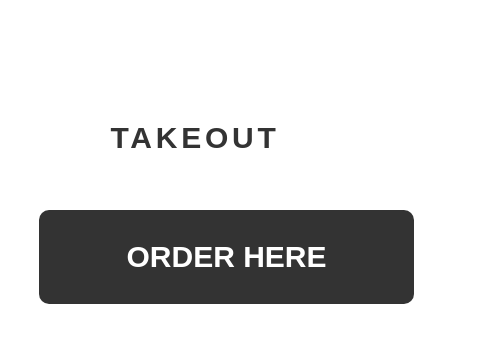
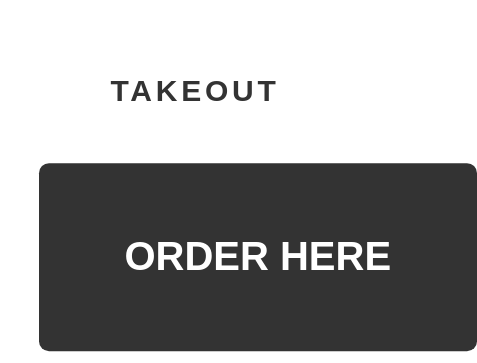
Before and after one commit to anthonytedja/takeout, a plain HTML site: page index.html in a window 390 px wide. Shown: the top 363 px of the page, 477 px wide, since content can reach past the window. Drawn offline with Linux system fonts and the light colour scheme.

Commit message:
Button Sizing

```diff
--- a/styles.css
+++ b/styles.css
@@ -188,11 +188,6 @@ button:active {
     .main-content {
         text-align: center;
     }
-
-    button {
-        float: none;
-    }
-
 }
 
 /* Display this style when screen-width is lower than 1200px */
@@ -210,7 +205,8 @@ button:active {
     }
 
     button {
-        float: none;
+        width: 350px;
+        height: 150px;
+        font-size: 2em;
     }
-
 }
```
